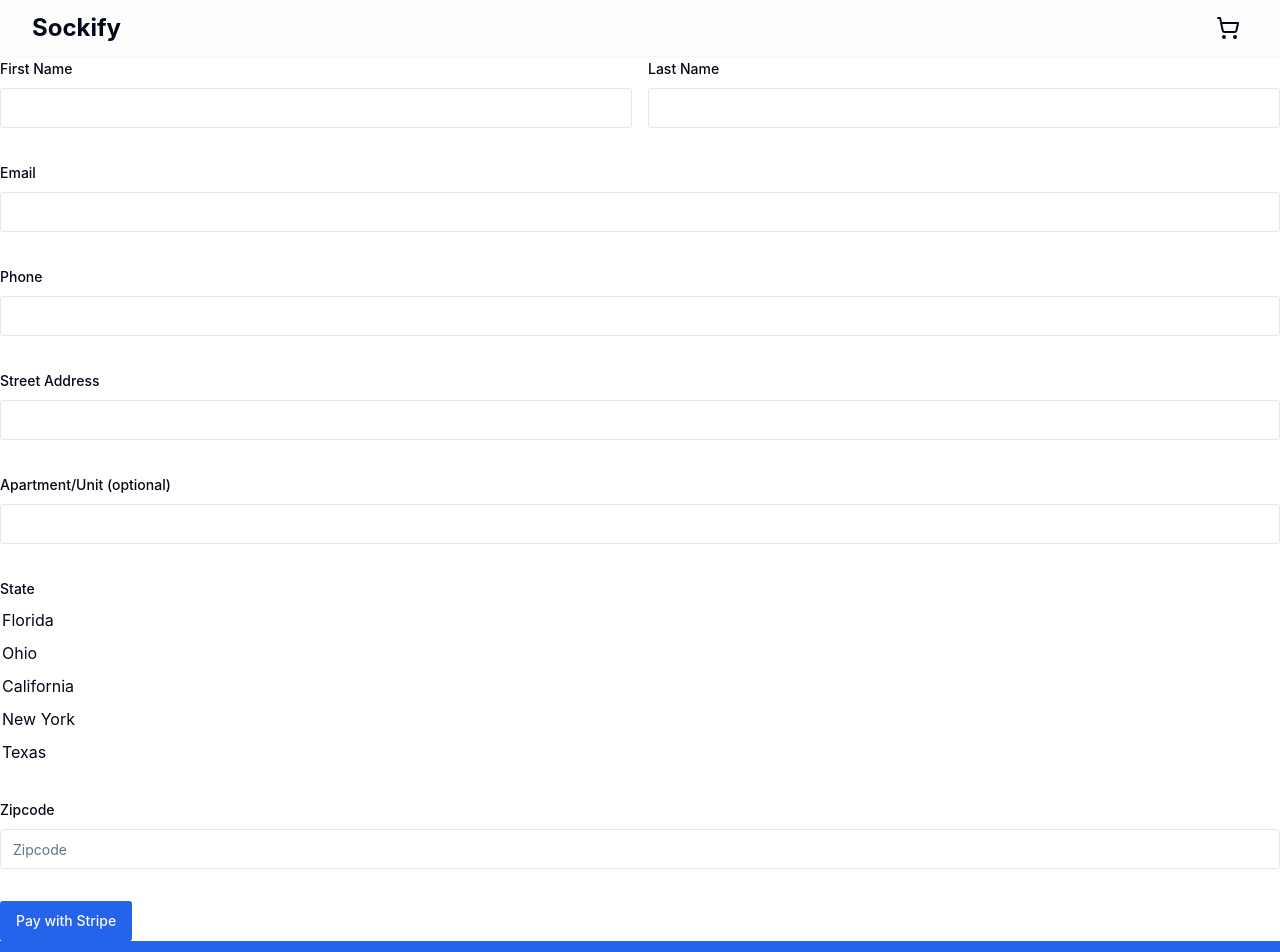
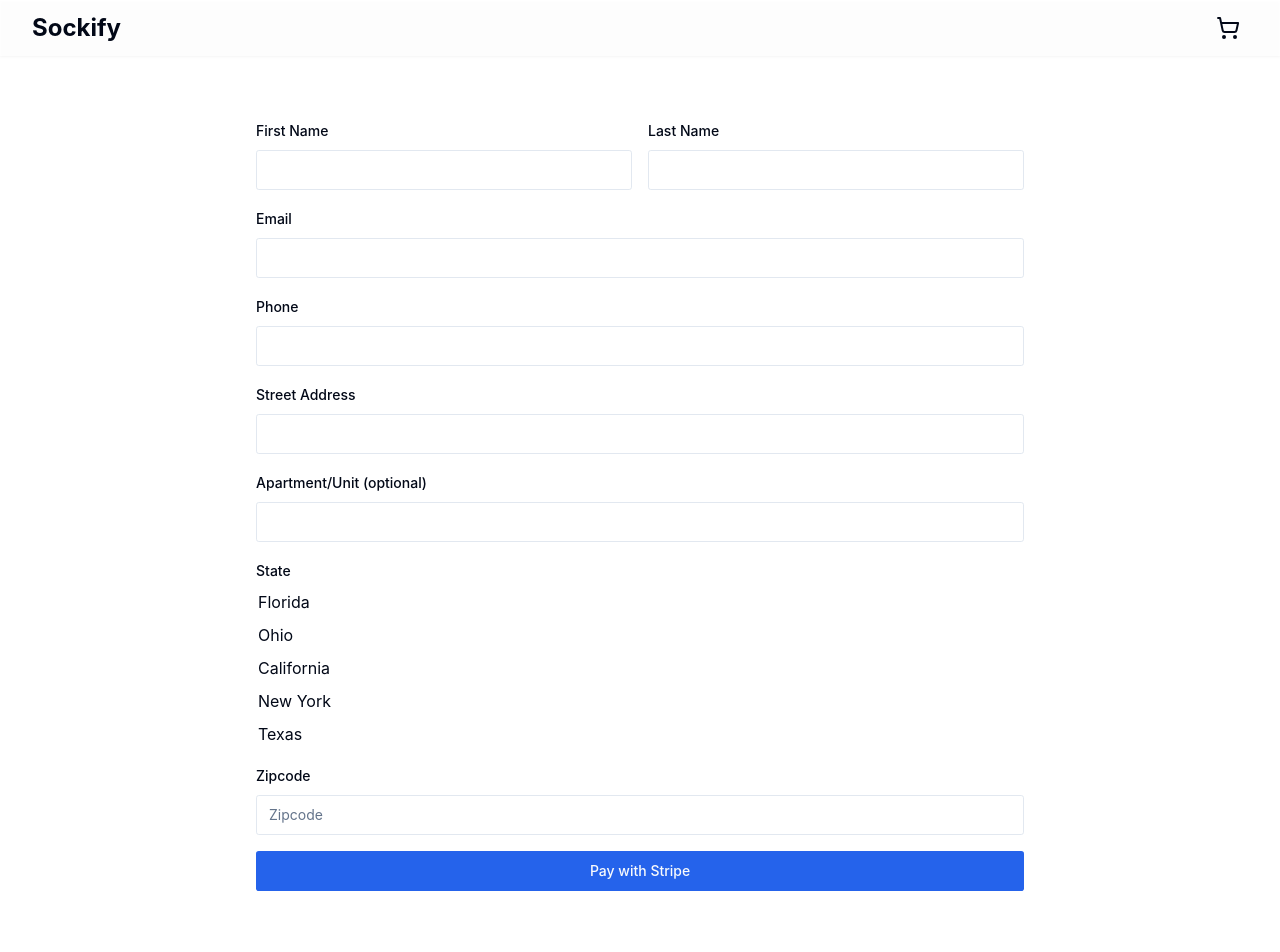
Before and after one commit to sockify/sockify, a React (Vite) app in the folder web-client/: page /cart/checkout in a window 1280 px wide. Shown: the top 952 px of the page. Built offline with nearby package versions, Linux system fonts and the light colour scheme.

Commit message:
Adjusted page and form sizes

```diff
--- a/web-client/src/pages/CheckoutPage.tsx
+++ b/web-client/src/pages/CheckoutPage.tsx
@@ -50,8 +50,10 @@ export default function CheckoutPage() {
     };
 
     return (
+        <div className="mx-auto px-4 py-12 2xl:container md:px-8">
+            <div className="flex justify-center items-center min-h-screen">
                 <Form {...form}>
-            <form onSubmit={form.handleSubmit(onSubmit)} className="space-y-8">
+                    <form onSubmit={form.handleSubmit(onSubmit)} className="space-y-4 w-[48rem]">
                         {/* Container for First Name and Last Name */}
                         <div className="flex space-x-4">
                             <FormField
@@ -61,7 +63,7 @@ export default function CheckoutPage() {
                                     <FormItem className="w-1/2">
                                         <FormLabel>First Name</FormLabel>
                                         <FormControl>
-                                    <Input {...field} />
+                                            <Input {...field} className="w-full" />
                                         </FormControl>
                                         <FormMessage />
                                     </FormItem>
@@ -75,7 +77,7 @@ export default function CheckoutPage() {
                                     <FormItem className="w-1/2">
                                         <FormLabel>Last Name</FormLabel>
                                         <FormControl>
-                                    <Input {...field} />
+                                            <Input {...field} className="w-full" />
                                         </FormControl>
                                         <FormMessage />
                                     </FormItem>
@@ -90,7 +92,7 @@ export default function CheckoutPage() {
                                 <FormItem>
                                     <FormLabel>Email</FormLabel>
                                     <FormControl>
-                                <Input type="email" {...field} />
+                                        <Input type="email" {...field} className="w-full" />
                                     </FormControl>
                                     <FormMessage />
                                 </FormItem>
@@ -104,7 +106,7 @@ export default function CheckoutPage() {
                                 <FormItem>
                                     <FormLabel>Phone</FormLabel>
                                     <FormControl>
-                                <Input {...field} />
+                                        <Input {...field} className="w-full" />
                                     </FormControl>
                                     <FormMessage />
                                 </FormItem>
@@ -118,7 +120,7 @@ export default function CheckoutPage() {
                                 <FormItem>
                                     <FormLabel>Street Address</FormLabel>
                                     <FormControl>
-                                <Input {...field} />
+                                        <Input {...field} className="w-full" />
                                     </FormControl>
                                     <FormMessage />
                                 </FormItem>
@@ -132,7 +134,7 @@ export default function CheckoutPage() {
                                 <FormItem>
                                     <FormLabel>Apartment/Unit (optional)</FormLabel>
                                     <FormControl>
-                                <Input {...field} />
+                                        <Input {...field} className="w-full" />
                                     </FormControl>
                                     <FormMessage />
                                 </FormItem>
@@ -146,7 +148,7 @@ export default function CheckoutPage() {
                                 <FormItem>
                                     <FormLabel>State</FormLabel>
                                     <FormControl>
-                                <Select placeholder="Select a state" {...field}>
+                                        <Select placeholder="Select a state" {...field} className="w-full">
                                             <option value="FL">Florida</option>
                                             <option value="OH">Ohio</option>
                                             <option value="CA">California</option>
@@ -167,15 +169,17 @@ export default function CheckoutPage() {
                                 <FormItem>
                                     <FormLabel>Zipcode</FormLabel>
                                     <FormControl>
-                                <Input placeholder="Zipcode" {...field} />
+                                        <Input placeholder="Zipcode" {...field} className="w-full" />
                                     </FormControl>
                                     <FormMessage />
                                 </FormItem>
                             )}
                         />
 
-                <Button type="submit">Pay with Stripe</Button>
+                        <Button type="submit" className="w-full">Pay with Stripe</Button>
                     </form>
                 </Form>
+            </div>
+        </div>
     );
 }
```
Lines whose indentation alone changed are shown as unchanged.
